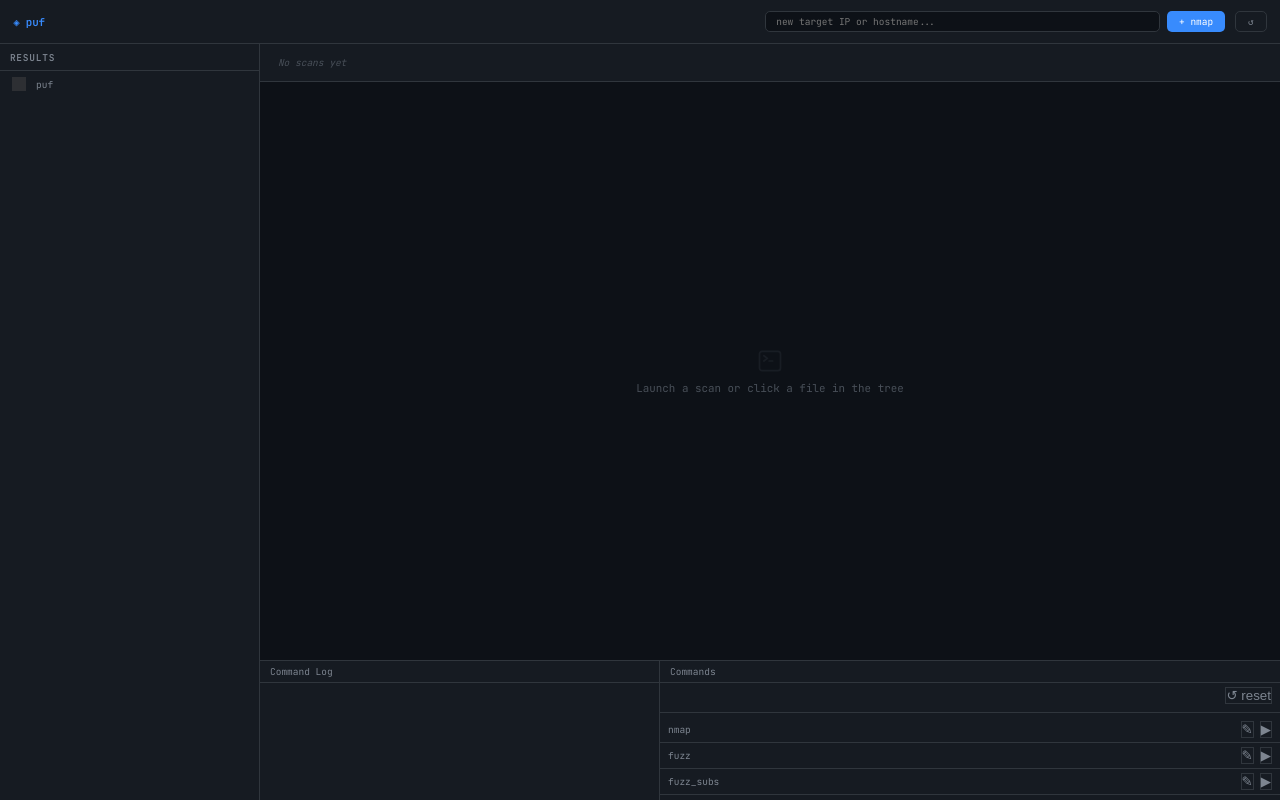
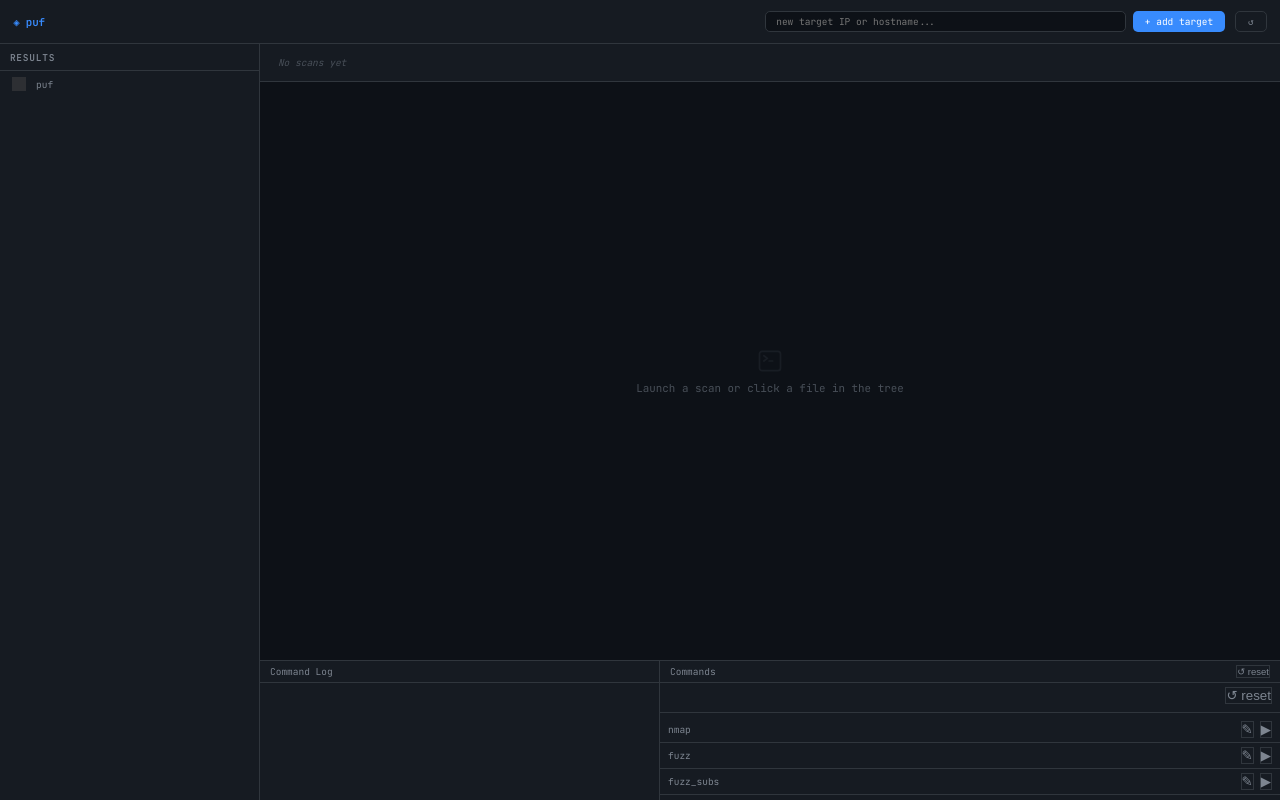
Before and after one commit to TheLastOfEugenes/puf, a Flask app: page / in a window 1280 px wide. Run offline with Flask 3, Linux system fonts and the light colour scheme; data that the repository does not hold is empty; grey boxes are pictures that could not be loaded.

Commit message:
display changes

```diff
--- a/templates/dashboard.html
+++ b/templates/dashboard.html
@@ -16,7 +16,7 @@
     <span class="topbar-logo">&#x25C8; puf</span>
     <form class="topbar-form" onsubmit="launchNmapForm(event)">
       <input type="text" id="target-input" placeholder="new target IP or hostname..." autocomplete="off">
-      <button type="submit" class="btn btn-primary">+ nmap</button>
+      <button type="submit" class="btn btn-primary">+ add target</button>
     </form>
     <button class="btn btn-ghost" onclick="refreshTree()">&#x21BA;</button>
   </header>
@@ -46,7 +46,10 @@
         <div id="cmd-log-list"></div>
       </div>
       <div id="cmd-panel">
-        <div class="bar-title">Commands</div>
+        <div class="bar-title" style="display:flex;align-items:center;justify-content:space-between;">
+          Commands
+          <button class="btn-ghost" onclick="resetCommands()" title="Reset all commands to defaults" style="font-size:var(--xs);">↺ reset</button>
+        </div>
         <div id="cmd-panel-list"></div>
       </div>
     </div>
```
